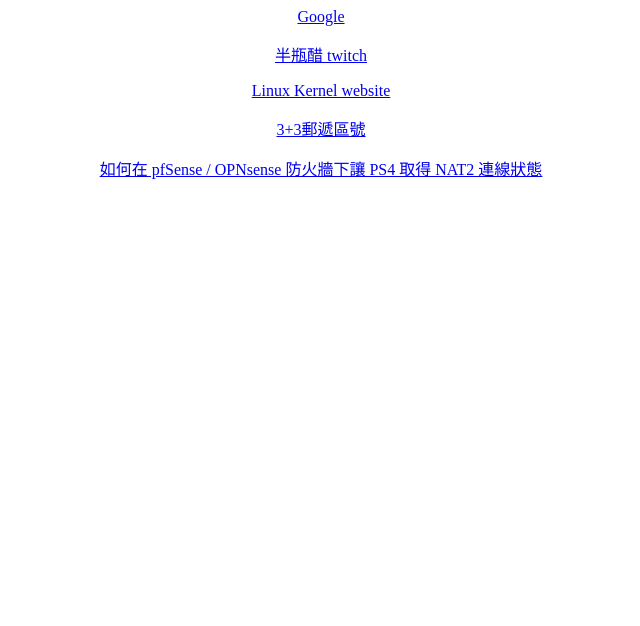
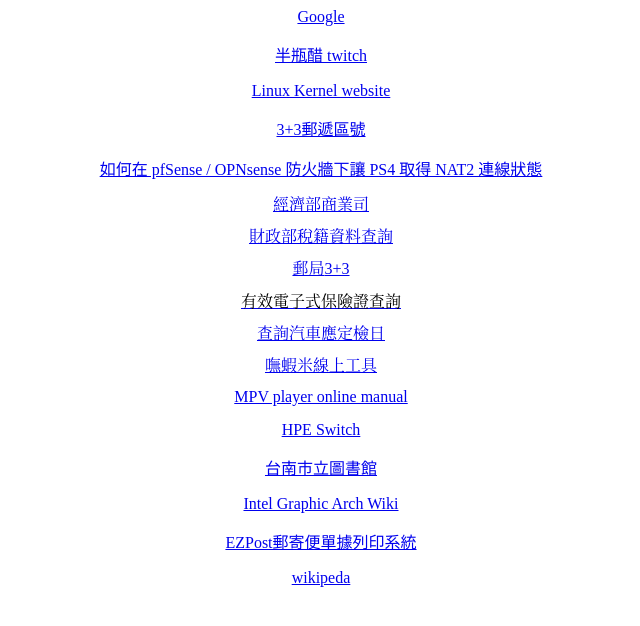
Before and after one commit to thtsao/thtsao.github.io, a plain HTML site: page index.html in a window 1280 px wide. Shown: the whole page, without its empty margins (319-959 px from the left). Drawn offline with Linux system fonts and the light colour scheme.

Commit message:
Update index.html

```diff
--- a/index.html
+++ b/index.html
@@ -3,6 +3,17 @@
 <p align=center><a href="https://www.twitch.tv/bpf1980" target=_new>半瓶醋 twitch</a></p>
 <p align=center><a href="http://www.kernel.org/" target=_new>Linux Kernel website</a></p>
 <p align=center><a href="https://www.post.gov.tw/post/internet/SearchZone/index.jsp?ID=130107" target=_new>3+3郵遞區號</a></p>
-<p align=center><a href="https://www.jkg.tw/p3320/" target=_new>如何在 pfSense / OPNsense 防火牆下讓 PS4 取得 NAT2 連線狀態
-</a></p>
+<p align=center><a href="https://www.jkg.tw/p3320/" target=_new>如何在 pfSense / OPNsense 防火牆下讓 PS4 取得 NAT2 連線狀態</a></p>
+<p align="center" style="margin-bottom: 0cm; line-height: 100%"><font face="Noto Serif CJK TC"><span lang="zh-TW"><a href="https://findbiz.nat.gov.tw/fts/query/QueryBar/queryInit.do" name="aaa" target="_blank"><font face="Noto Serif CJK SC"><span lang="zh-TW">經濟部商業司</span></font></a></span></font></p>
+<p align="center" style="margin-bottom: 0cm; line-height: 100%"><font face="Noto Serif CJK TC"><span lang="zh-TW"><a href="https://www.etax.nat.gov.tw/cbes/web/CBES113W1" target="_blank"><font face="Noto Serif CJK SC"><span lang="zh-TW">財政部稅籍資料查詢</span></font></a></span></font></p>
+<p align="center" style="margin-bottom: 0cm; line-height: 100%"><font face="Noto Serif CJK TC"><span lang="zh-TW"><a href="https://www.post.gov.tw/post/internet/SearchZone/index.jsp?ID=130107" target="_blank"><font face="Noto Serif CJK SC"><span lang="zh-TW">郵局</span></font></span></font>3+3</a></p>
+<p align="center" style="margin-bottom: 0cm; line-height: 100%"><font face="Noto Serif CJK TC"><span lang="zh-TW"><a href="https://ecard.cali.org.tw/PPCP_QRY/" target="_blank"><font color="#000000"><font face="Noto Serif CJK TC"><span lang="zh-TW">有效電子式保險證查詢</span></font></font></a></span></font></p>
+<p align="center" style="margin-bottom: 0cm; line-height: 100%"><font face="Noto Serif CJK TC"><span lang="zh-TW"><a href="https://www.mvdis.gov.tw/m3-emv-car/car/checkQuery#anchor" target="_blank"><font face="Noto Serif CJK TC"><span lang="zh-TW">查詢汽車應定檢日</span></font></a></span></font></p>
+<p align="center" style="margin-bottom: 0cm; line-height: 100%"><font face="Noto Serif CJK TC"><span lang="zh-TW"><a href="http://boshiamy.com/online_tools.php" target="_blank"><font face="Noto Serif CJK TC"><span lang="zh-TW">嘸蝦米線上工具</span></font></a></span></font></p>
+<p align="center" style="margin-bottom: 0cm; line-height: 100%"><a href="https://mpv.io/manual/stable/" target="_blank">MPV player online manual</a><br/></p>
+<p align="center"><a href="https://www8.hp.com/tw/zh/ad/networking/switch-promotion.html" target="_blank">HPE Switch</a></p>
+<p align="center"><a href="https://lib.tnml.tn.edu.tw/" target="_blank">台南市立圖書館</a></p>
+<p align="center"><a href="https://wiki.archlinux.org/index.php/Intel_graphics" target="_blank">Intel Graphic Arch Wiki</a></p>
+<p align="center"><a href="https://ezpost.post.gov.tw/" target="_blank">EZPost郵寄便單據列印系統</a></p>
+<p align="center"><a href="https://zh.wikipedia.org/zh-tw/" target="_blank">wikipeda</a></p>
 </html>
```
